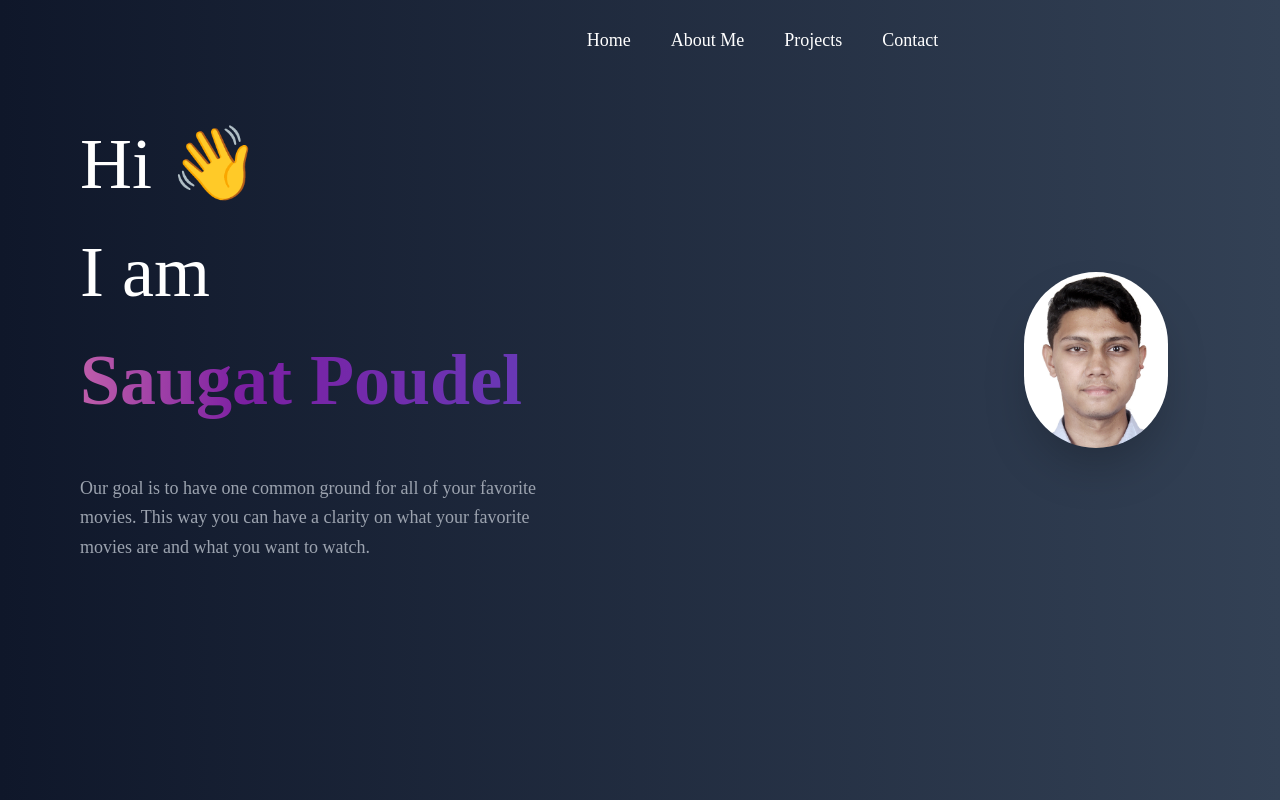
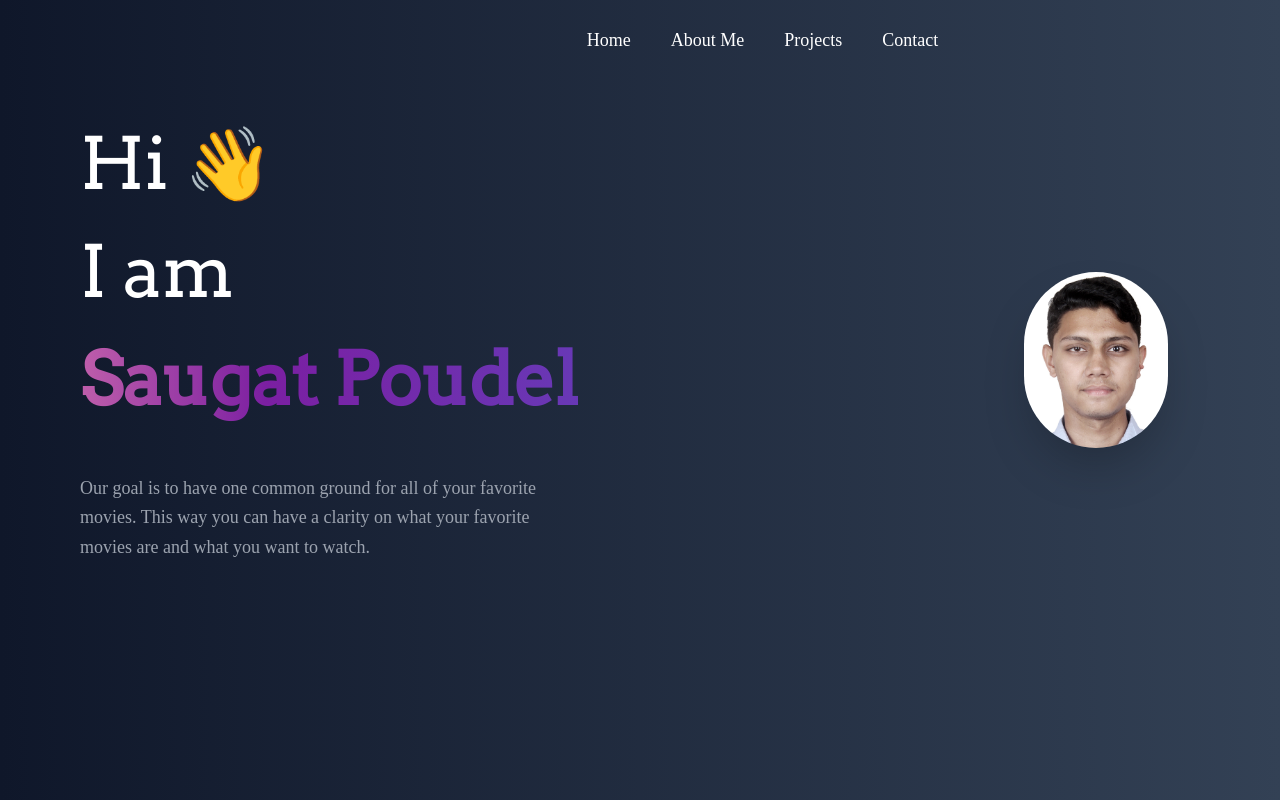
Before and after one commit to njsaugat/portfolio, a React (Vite) app in the folder portfolio/: page / in a window 1280 px wide. Shown: the top 800 px of the page. Built offline with nearby package versions, Linux system fonts and the light colour scheme; a web font is replaced by a local one.

Commit message:
tagline added

```diff
--- a/portfolio/src/components/Tagline.jsx
+++ b/portfolio/src/components/Tagline.jsx
@@ -2,7 +2,7 @@ import React from 'react';
 
 const Tagline = () => {
   return (
-    <div className="text-white text-5xl md:text-7xl leading-snug md:leading-normal ">
+    <h1 className="text-white text-5xl md:text-7xl leading-snug md:leading-normal ">
       <span className="">
         {' '}
         Hi <span className="w-20 h-20 rotate-45 hi5 "> 👋</span>
@@ -10,7 +10,7 @@ const Tagline = () => {
       </span>
       <br />
       <span className="magic text-white  font-bold ">Saugat Poudel</span>
-    </div>
+    </h1>
   );
 };
 
```
